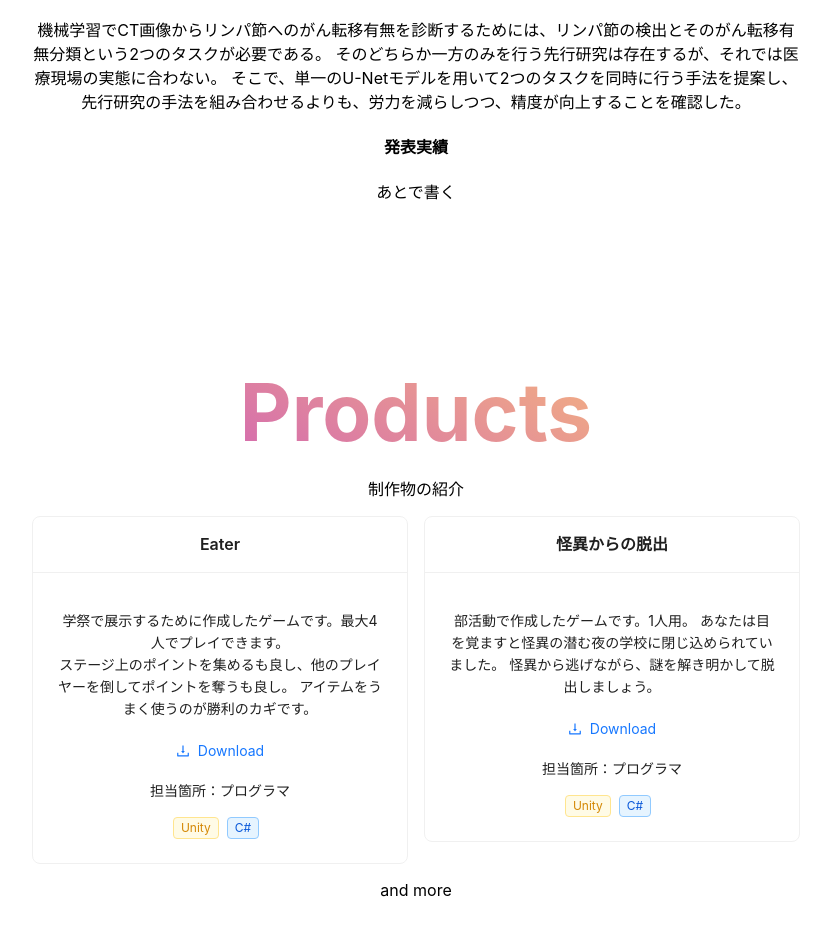
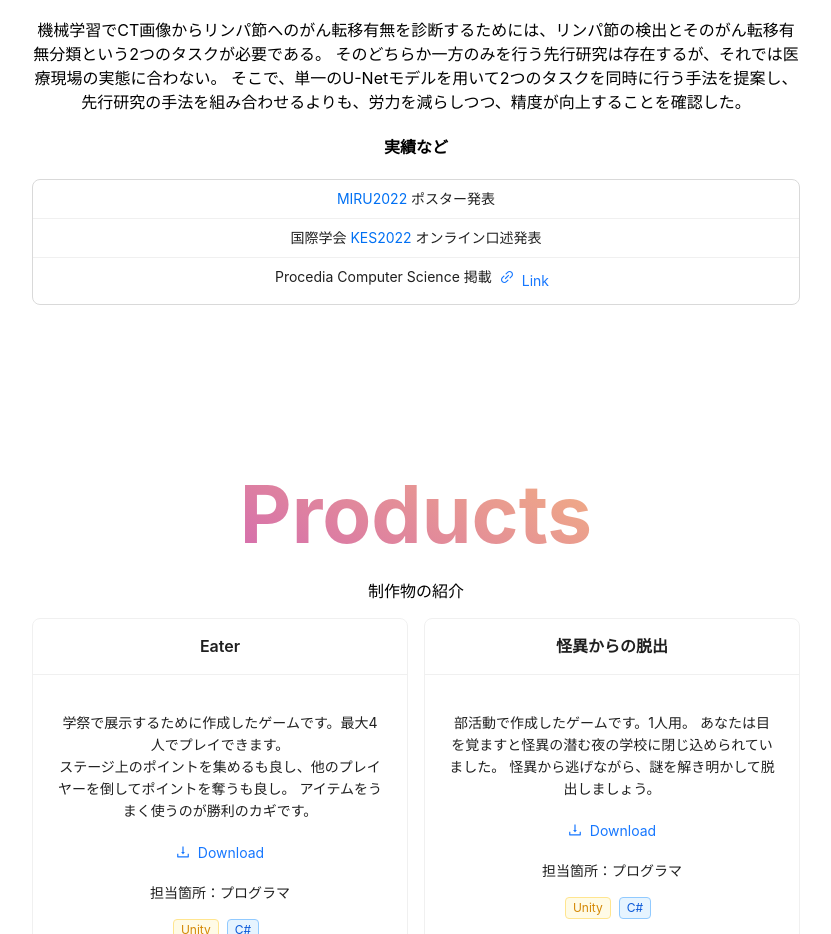
Before and after one commit to suzuki764/portfolio, a Next.js app: page / in a window 1280 px wide. Shown: the part 1840-2774 px from the top of the page, without its empty margins (224-1055 px from the left). Built offline with nearby package versions, Linux system fonts and the light colour scheme.

Commit message:
実績を追加

```diff
--- a/components/About.tsx
+++ b/components/About.tsx
@@ -1,5 +1,6 @@
-import { Avatar, Card, Divider, Tag } from "antd";
+import { Avatar, Button, Divider, List, Tag } from "antd";
 import styles from "./styles/About.module.css";
+import { LinkOutlined } from "@ant-design/icons";
 
 export function About() {
   return (
@@ -68,8 +69,23 @@ export function About() {
           そこで、単一のU-Netモデルを用いて2つのタスクを同時に行う手法を提案し、先行研究の手法を組み合わせるよりも、労力を減らしつつ、精度が向上することを確認した。
         </p>
 
-        <h4>発表実績</h4>
-        <p>あとで書く</p>
+        <h4>実績など</h4>
+        <List bordered size="small">
+          <List.Item>
+            <a href="https://sites.google.com/view/miru2022">MIRU2022</a>{" "}
+            ポスター発表
+          </List.Item>
+          <List.Item>
+            国際学会 <a href="http://kes2022.kesinternational.org/">KES2022</a>{" "}
+            オンライン口述発表
+          </List.Item>
+          <List.Item>
+            Procedia Computer Science 掲載
+            <Button type="link" size="small" icon={<LinkOutlined />}>
+              Link
+            </Button>
+          </List.Item>
+        </List>
       </div>
     </div>
   );
--- a/components/styles/About.module.css
+++ b/components/styles/About.module.css
@@ -23,3 +23,7 @@ h3.title {
 .tags span {
   margin-bottom: 0.5rem;
 }
+
+.center a {
+  color: #0070f3;
+}
```
